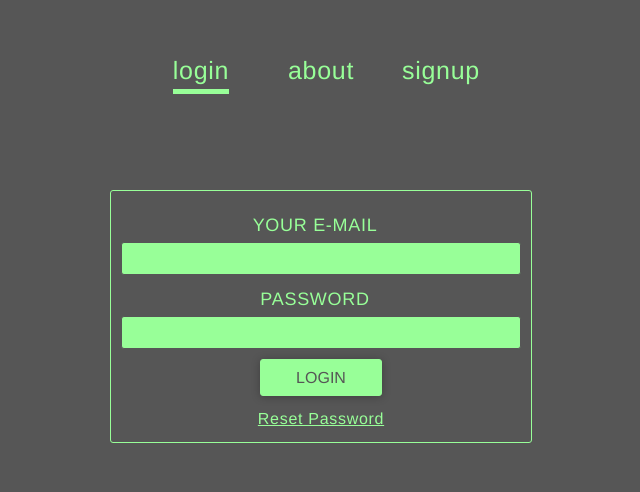
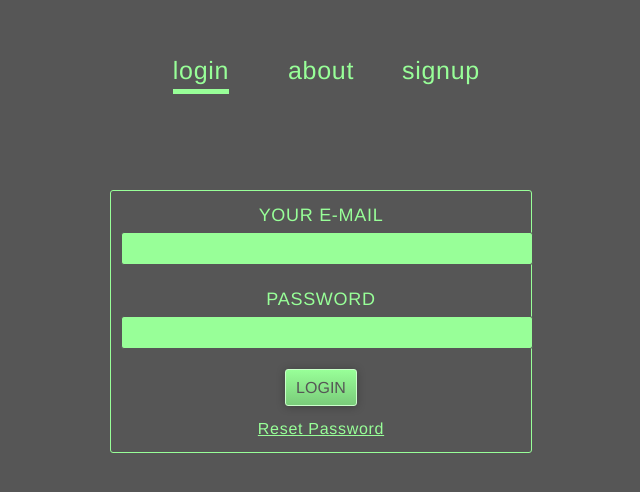
Before and after one commit to kentotakeuchi/bank, a React (Create React App) app in the folder client/: page / in a window 1280 px wide. Shown: the top 492 px of the page, without its empty margins (319-959 px from the left). Built offline with nearby package versions, Linux system fonts and the light colour scheme.

Commit message:
make it better

```diff
--- a/client/src/components/Header/Header.module.scss
+++ b/client/src/components/Header/Header.module.scss
@@ -1,3 +1,9 @@
+@import '../../sass/mixin.scss';
+
 .Header {
     margin-bottom: 10rem;
+
+    @include respond(phone) {
+        margin-bottom: 0rem;
+    }
 }
--- a/client/src/components/UI/Button/Button.scss
+++ b/client/src/components/UI/Button/Button.scss
@@ -11,7 +11,6 @@
   text-decoration: none;
 
   border-radius: 3px;
-  width: 10rem;
 }
 
 .button__admin:focus {
@@ -50,14 +49,18 @@
 }
 
 .button__admin--raised {
-  background: $color-primary;
   color: $color-secondary;
+  border: 1px solid $color-primary-light;
+  background-image: linear-gradient(to bottom, $color-primary , $color-primary-dark);
   box-shadow: 0 1px 8px rgba(0, 0, 0, 0.26);
 }
 
 .button__admin--raised:hover,
 .button__admin--raised:active {
-//   background: $color-primary-light;
+  color: $color-white;
+  border: 1px solid $color-primary-light;
+  background-image: linear-gradient(to bottom, $color-primary , $color-primary-dark);
+  cursor: pointer;
 }
 
 .button__admin.button__admin--accent {
--- a/client/src/components/UI/Input/Input.scss
+++ b/client/src/components/UI/Input/Input.scss
@@ -1,8 +1,9 @@
 @import '../../../sass/variables.scss';
+@import '../../../sass/mixin.scss';
 
 .input {
-  margin: 1rem 0;
-  width: 97%;
+  margin: 0 0 2rem 0;
+  width: 100%;
 }
 
 .input label {
@@ -23,11 +24,15 @@
   border: 1px solid $color-secondary;
   background-color: $color-primary;
   color: $color-secondary;
+
+  @include respond(phone) {
+    width: 96%;
+  }
 }
 
 .input .touched.invalid {
-    // border-color: $color-danger-real;
-    // background: $color-danger;
+    border-color: $color-danger-real;
+    background: $color-danger;
 }
 
 .input input:focus,
--- a/client/src/containers/Add/Add.js
+++ b/client/src/containers/Add/Add.js
@@ -130,7 +130,7 @@ class Add extends Component {
             })
           }
           className={classes.Form}
-          style={{marginBottom: `1rem`}}
+          style={{marginBottom: `3rem`}}
         >
           <Input
             id="japanese"
--- a/client/src/containers/Add/Add.module.scss
+++ b/client/src/containers/Add/Add.module.scss
@@ -1,4 +1,8 @@
 .Form {
-    width: 70%;
+    width: 90%;
     margin: auto;
+
+    & > button {
+        width: 10rem;
+    }
 }
--- a/client/src/containers/Home/Home.js
+++ b/client/src/containers/Home/Home.js
@@ -200,7 +200,6 @@ class Home extends Component {
                     })
                 }
                 className={classes.Form}
-                style={{marginBottom: `1rem`}}
                 >
                 <Input
                     id="japanese"
--- a/client/src/containers/Home/Home.module.scss
+++ b/client/src/containers/Home/Home.module.scss
@@ -1,6 +1,12 @@
+@import '../../sass/mixin.scss';
+
 .Form {
     width: 70%;
     margin: auto;
+
+    @include respond(phone) {
+        width: 90%;
+    }
 
     & .ButtonContainer {
         display: grid;
--- a/client/src/sass/variables.scss
+++ b/client/src/sass/variables.scss
@@ -26,7 +26,7 @@ $color-white-transparent: rgba(255, 255, 255, 0.7);
 $color-black: #000;
 
 $color-success: rgb(0, 110, 0);;
-$color-danger: red;
-
+$color-danger: #ffc2c2;
+$color-danger-real: #ff0000;
 // font
 $font-size-default: 1.6rem;
```
